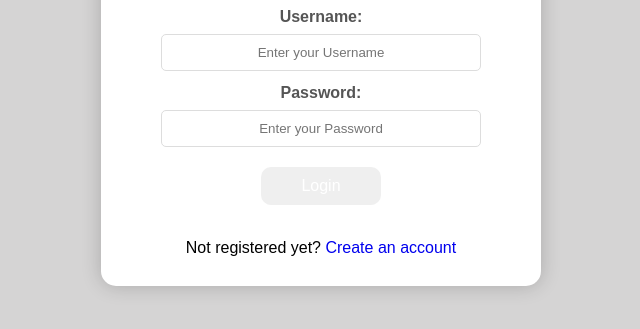
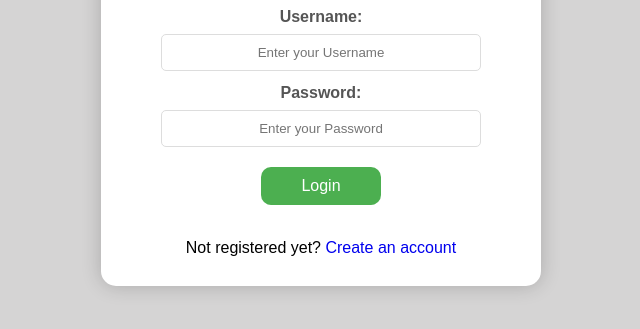
Before and after one commit to SGopinath89/IT2342024Sugarsmart, a plain HTML site: page fend/login.html in a window 1280 px wide. Shown: the part 305-634 px from the top of the page, without its empty margins (319-959 px from the left). Drawn offline with Linux system fonts and the light colour scheme.

Commit message:
third commit

```diff
--- a/fend/login_style.css
+++ b/fend/login_style.css
@@ -55,7 +55,7 @@ button {
     border: none;
     color: white;
     cursor: pointer;
-    //background-color: #4CAF50;
+    background-color: #4CAF50;
     width: 30%;
     font-size: 16px;
     align-content: center;
```
